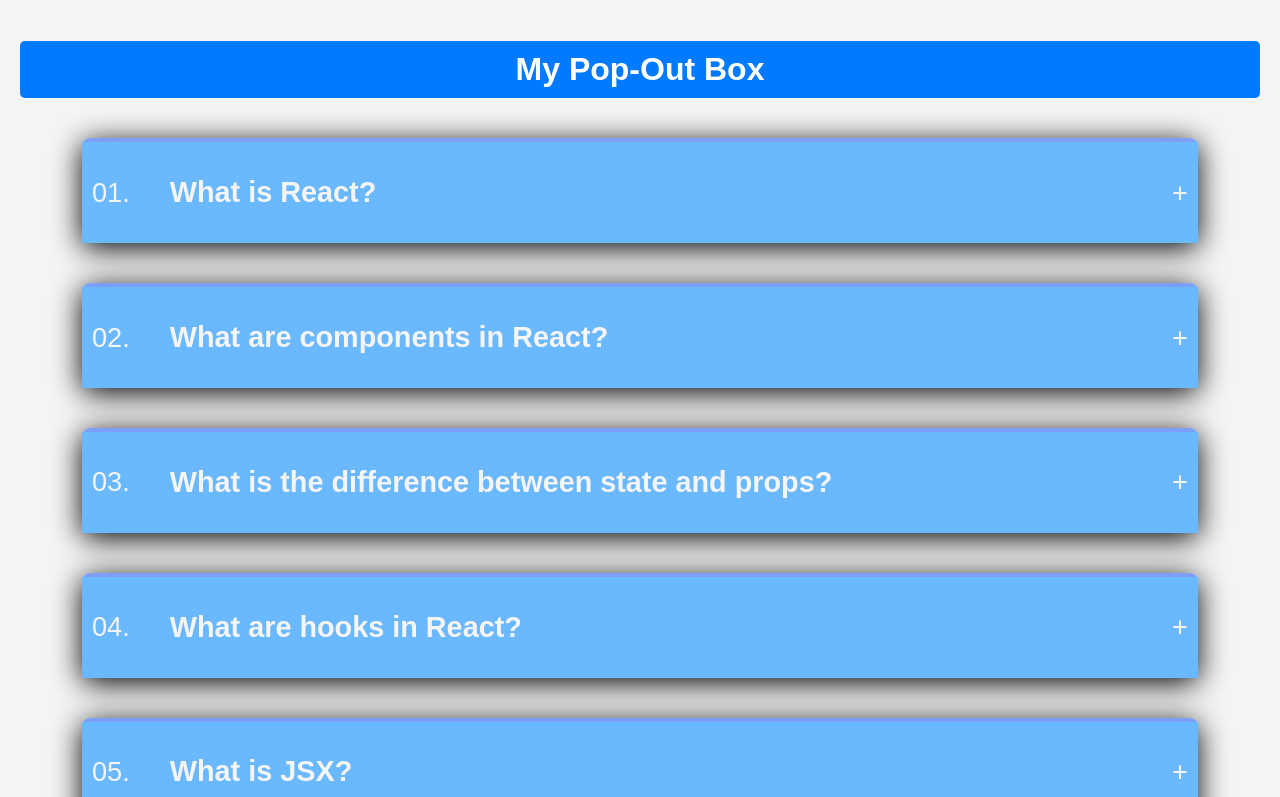
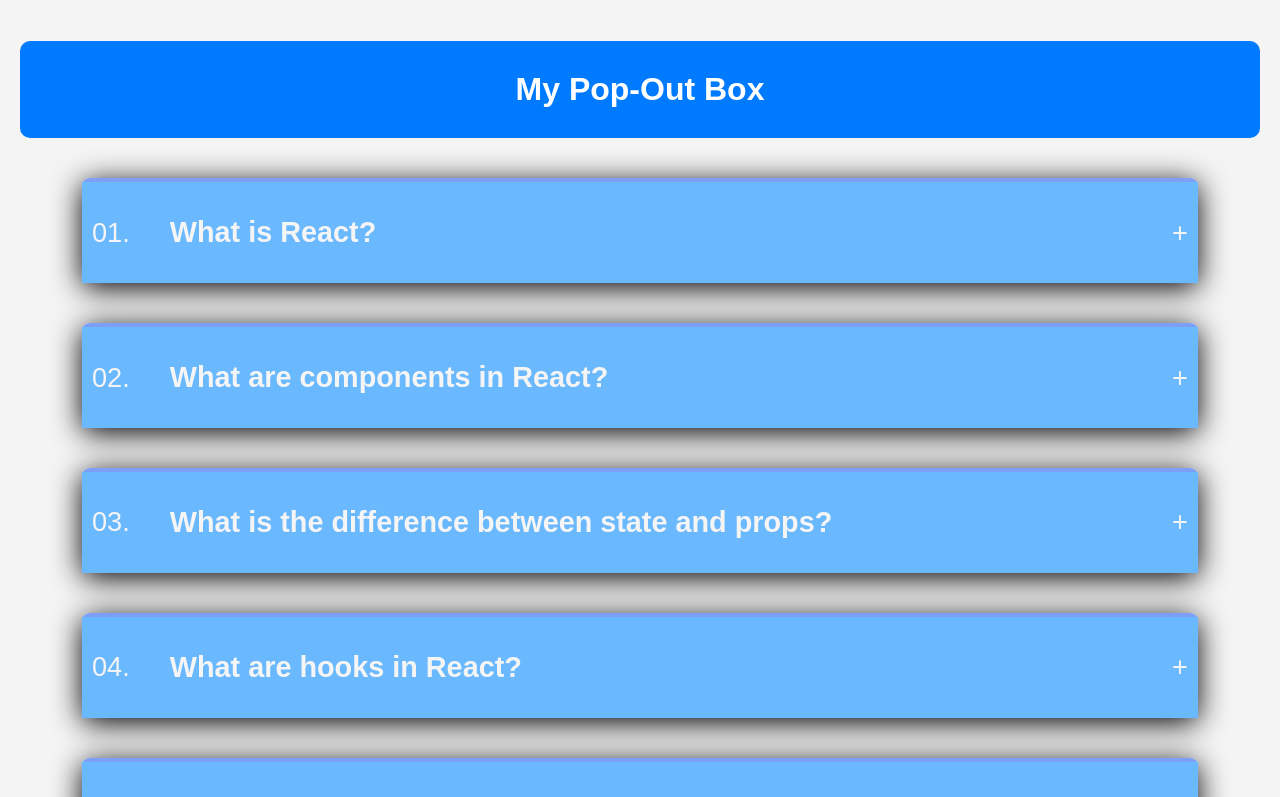
Before and after one commit to DarshanPro123/Pop_out_box, a React (Vite) app: page / in a window 1280 px wide. Shown: the top 797 px of the page. Built offline with nearby package versions, Linux system fonts and the light colour scheme.

Commit message:
add css border

```diff
--- a/src/App.css
+++ b/src/App.css
@@ -12,9 +12,9 @@
 h1 {
   text-align: center;
   color: #fff;
-  padding: 10px;
+  padding: 30px;
   background-color: #007bff;
-  border-radius: 5px;
+  border-radius: 10px;
 }
 
 .lists {
@@ -23,7 +23,6 @@
   width: 90%;
   flex-wrap: wrap;
   gap: 40px;
-  border: none;
   border-radius: 8px;
   margin: 0 auto;
   justify-content: center;
--- a/src/Components/QuestionBox.jsx
+++ b/src/Components/QuestionBox.jsx
@@ -6,6 +6,7 @@
     <div key={keys} className="list">
       <div className="list-title" onClick={() => handleChange(keys)}>
         <span>{keys < 9 ? `0${keys + 1}` : keys + 1}.</span>
+        {/* <h2></h2> */}
         <h2>{qus.question}</h2>
         <span> {openStates[keys] ? "-" : "+"}</span>
       </div>
```
